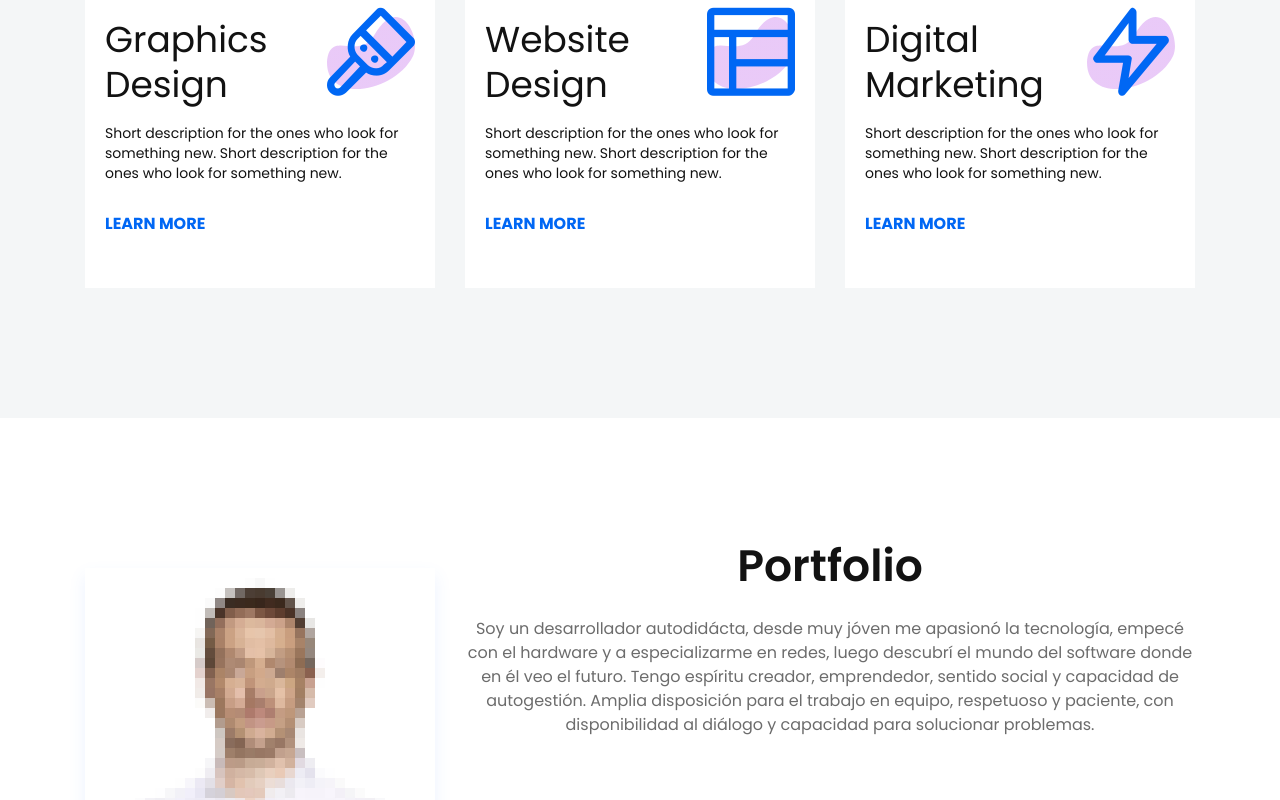
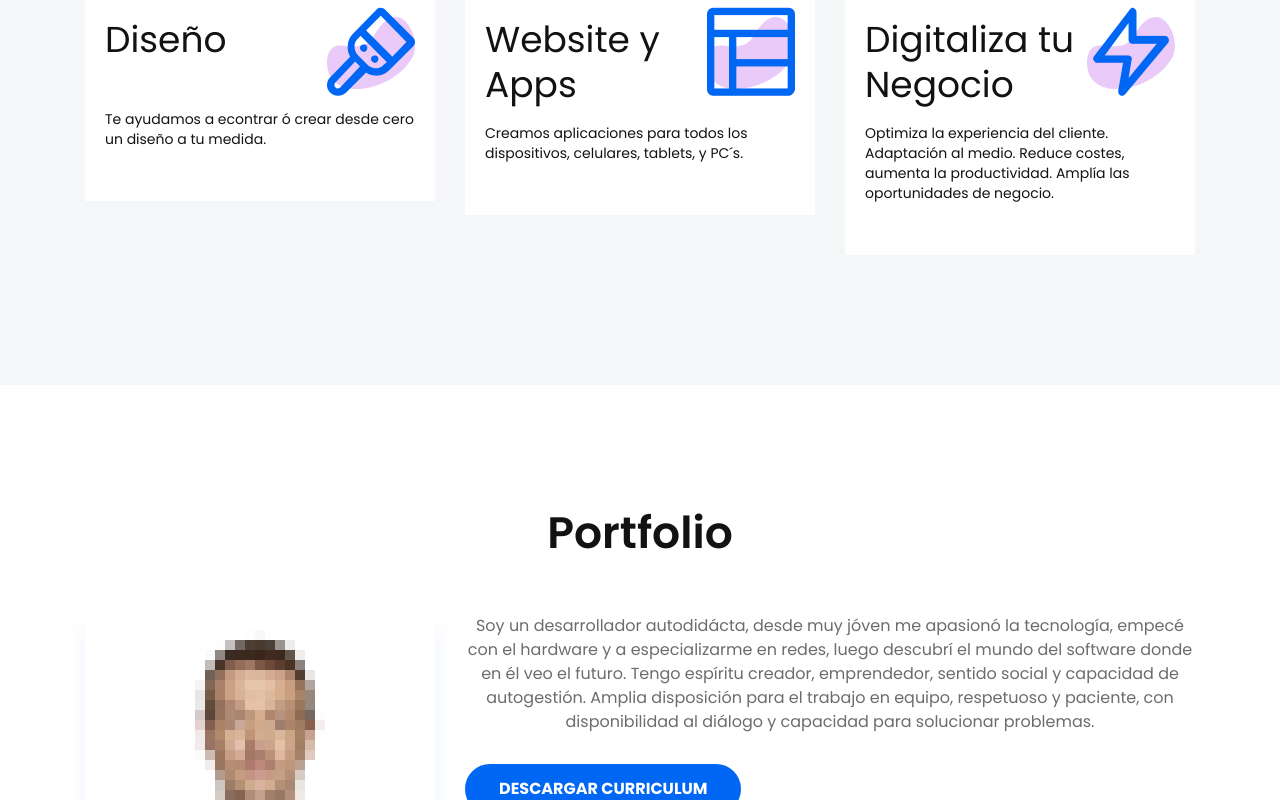
Before and after one commit to brauliorg12/cubanova, an Angular app: page / in a window 1280 px wide. Shown: the part 1120-1920 px from the top of the page. Built offline with nearby package versions, Linux system fonts and the light colour scheme.

Commit message:
revision 5

```diff
--- a/angular.json
+++ b/angular.json
@@ -3,7 +3,7 @@
   "version": 1,
   "newProjectRoot": "projects",
   "projects": {
-    "tecnicocercachina": {
+    "cubanova": {
       "projectType": "application",
       "schematics": {},
       "root": "",
@@ -13,7 +13,7 @@
         "build": {
           "builder": "@angular-devkit/build-angular:browser",
           "options": {
-            "outputPath": "dist/tecnicocercachina",
+            "outputPath": "dist/cubanova",
             "index": "src/index.html",
             "main": "src/main.ts",
             "polyfills": "src/polyfills.ts",
@@ -61,18 +61,18 @@
         "serve": {
           "builder": "@angular-devkit/build-angular:dev-server",
           "options": {
-            "browserTarget": "tecnicocercachina:build"
+            "browserTarget": "cubanova:build"
           },
           "configurations": {
             "production": {
-              "browserTarget": "tecnicocercachina:build:production"
+              "browserTarget": "cubanova:build:production"
             }
           }
         },
         "extract-i18n": {
           "builder": "@angular-devkit/build-angular:extract-i18n",
           "options": {
-            "browserTarget": "tecnicocercachina:build"
+            "browserTarget": "cubanova:build"
           }
         },
         "test": {
@@ -109,16 +109,16 @@
           "builder": "@angular-devkit/build-angular:protractor",
           "options": {
             "protractorConfig": "e2e/protractor.conf.js",
-            "devServerTarget": "tecnicocercachina:serve"
+            "devServerTarget": "cubanova:serve"
           },
           "configurations": {
             "production": {
-              "devServerTarget": "tecnicocercachina:serve:production"
+              "devServerTarget": "cubanova:serve:production"
             }
           }
         }
       }
     }
   },
-  "defaultProject": "tecnicocercachina"
+  "defaultProject": "cubanova"
 }
--- a/karma.conf.js
+++ b/karma.conf.js
@@ -25,7 +25,7 @@ module.exports = function (config) {
       suppressAll: true // removes the duplicated traces
     },
     coverageReporter: {
-      dir: require('path').join(__dirname, './coverage/tecnicocercachina'),
+      dir: require('path').join(__dirname, './coverage/cubanova'),
       subdir: '.',
       reporters: [
         { type: 'html' },
--- a/src/app/app.component.html
+++ b/src/app/app.component.html
@@ -172,48 +172,47 @@
             <div class="col-lg-4 col-md-7 col-sm-9">
                 <div class="single-features mt-40">
                     <div class="features-title-icon d-flex justify-content-between">
-                        <h4 class="features-title"><a href="#">Graphics Design</a></h4>
+                        <h4 class="features-title"><a>Diseño</a></h4>
                         <div class="features-icon">
                             <i class="lni lni-brush"></i>
                             <img class="shape" src="assets/images/f-shape-1.svg" alt="Shape">
                         </div>
                     </div>
                     <div class="features-content">
-                        <p class="text">Short description for the ones who look for something new. Short description for
-                            the ones who look for something new.</p>
-                        <a class="features-btn" href="#">LEARN MORE</a>
+                        <p class="text">Te ayudamos a econtrar ó crear desde cero un diseño a tu medida.</p>
+                        <!-- <a class="features-btn" href="#">LEARN MORE</a> -->
                     </div>
                 </div> <!-- single features -->
             </div>
             <div class="col-lg-4 col-md-7 col-sm-9">
                 <div class="single-features mt-40">
                     <div class="features-title-icon d-flex justify-content-between">
-                        <h4 class="features-title"><a href="#">Website Design</a></h4>
+                        <h4 class="features-title"><a>Website y Apps</a></h4>
                         <div class="features-icon">
                             <i class="lni lni-layout"></i>
                             <img class="shape" src="assets/images/f-shape-1.svg" alt="Shape">
                         </div>
                     </div>
                     <div class="features-content">
-                        <p class="text">Short description for the ones who look for something new. Short description for
-                            the ones who look for something new.</p>
-                        <a class="features-btn" href="#">LEARN MORE</a>
+                        <p class="text">Creamos aplicaciones para todos los dispositivos, celulares, tablets, y PC´s.
+                        </p>
+                        <!-- <a class="features-btn" href="#">LEARN MORE</a> -->
                     </div>
                 </div> <!-- single features -->
             </div>
             <div class="col-lg-4 col-md-7 col-sm-9">
                 <div class="single-features mt-40">
                     <div class="features-title-icon d-flex justify-content-between">
-                        <h4 class="features-title"><a href="#">Digital Marketing</a></h4>
+                        <h4 class="features-title"><a>Digitaliza tu Negocio</a></h4>
                         <div class="features-icon">
                             <i class="lni lni-bolt"></i>
                             <img class="shape" src="assets/images/f-shape-1.svg" alt="Shape">
                         </div>
                     </div>
                     <div class="features-content">
-                        <p class="text">Short description for the ones who look for something new. Short description for
-                            the ones who look for something new.</p>
-                        <a class="features-btn" href="#">LEARN MORE</a>
+                        <p class="text">Optimiza la experiencia del cliente. Adaptación al medio. Reduce costes, aumenta
+                            la productividad. Amplía las oportunidades de negocio.</p>
+                        <!-- <a class="features-btn" href="#">LEARN MORE</a> -->
                     </div>
                 </div> <!-- single features -->
             </div>
@@ -227,18 +226,18 @@
 
 <section id="portfolio" class="team-area pt-120 pb-130">
     <div class="container">
-        <!-- <div class="row justify-content-center">
+        <div class="row justify-content-center">
             <div class="col-lg-6 col-md-10">
                 <div class="section-title text-center pb-30">
                     <h3 class="title">Portfolio</h3>
-                    <p class="text">Soy un desarrollador autodidácta, desde muy jóven me apasionó la tecnología, empecé
+                    <!-- <p class="text">Soy un desarrollador autodidácta, desde muy jóven me apasionó la tecnología, empecé
                         con el hardware y a especializarme en redes, luego descubrí el mundo del software donde en él
                         veo el futuro. Tengo espíritu creador, emprendedor, sentido social y capacidad de autogestión.
                         Amplia disposición para el trabajo en equipo, respetuoso y paciente, con disponibilidad al
-                        diálogo y capacidad para solucionar problemas.</p>
+                        diálogo y capacidad para solucionar problemas.</p> -->
                 </div>
             </div>
-        </div>  -->
+        </div>
 
         <div class="row">
 
@@ -269,13 +268,16 @@
 
             <div class="col-lg-8 col-md-8 col-sm-7">
                 <div class="section-title text-center pb-30">
-                    <h3 class="title">Portfolio</h3>
                     <p class="text">Soy un desarrollador autodidácta, desde muy jóven me apasionó la tecnología, empecé
                         con el hardware y a especializarme en redes, luego descubrí el mundo del software donde en él
                         veo el futuro. Tengo espíritu creador, emprendedor, sentido social y capacidad de autogestión.
                         Amplia disposición para el trabajo en equipo, respetuoso y paciente, con disponibilidad al
                         diálogo y capacidad para solucionar problemas.</p>
                 </div> <!-- section title -->
+
+                <ul class="slider-btn rounded-buttons">
+                    <li><a class="main-btn rounded-two" href="https://cubanova-com/pdf/CV_braulio_rodriguez.pdf">Descargar Curriculum</a></li>
+                </ul>
             </div>
 
         </div> <!-- row -->
--- a/src/app/app.component.ts
+++ b/src/app/app.component.ts
@@ -19,7 +19,7 @@ import { find, pull } from 'lodash';
   ],
 })
 export class AppComponent {
-  title = 'tecnicocercachina';
+  title = 'cubanova';
 
   public element = false;
 
```
Also changed, not shown: 2 other files (tests, documents, lock files or other folders).
